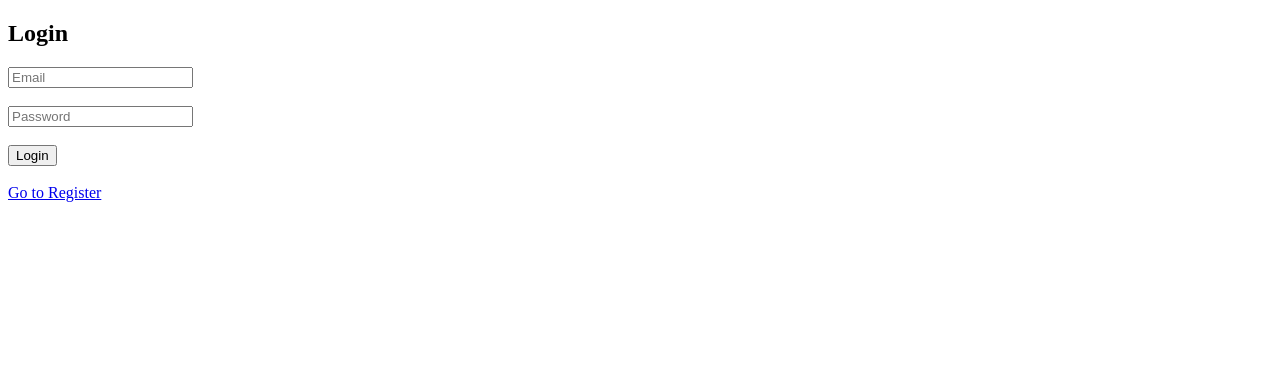
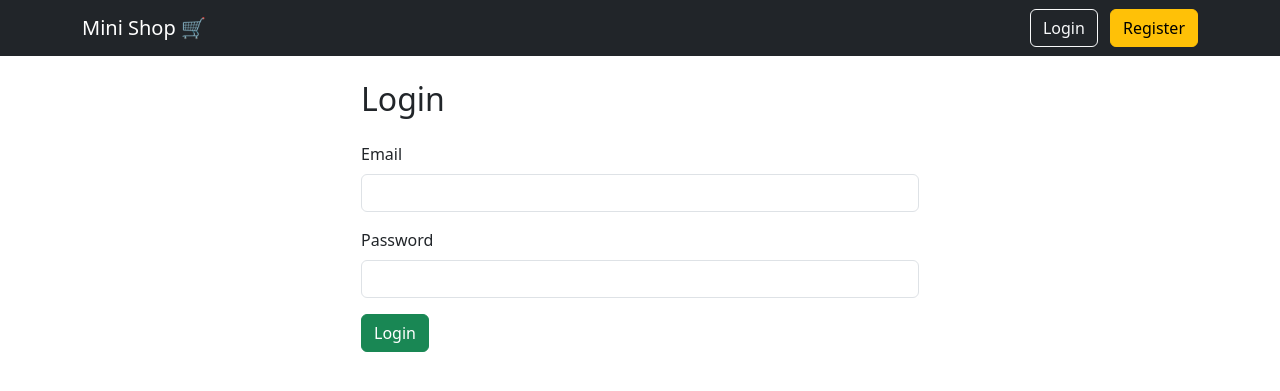
Before and after one commit to WIN18953/mini_shop, a Flask app: page /login in a window 1280 px wide. Shown: the top 391 px of the page. Run offline with Flask 3, Linux system fonts and the light colour scheme.

Commit message:
Create login page

```diff
--- a/templates/login.html
+++ b/templates/login.html
@@ -1,20 +1,21 @@
-<!DOCTYPE html>
-<html>
-<head>
-    <title>Login</title>
-</head>
-<body>
+{% extends "base.html" %}
 
-<h2>Login</h2>
+{% block content %}
+<div class="col-md-6 mx-auto">
+    <h2 class="mb-4">Login</h2>
 
-<form method="POST">
-    <input type="email" name="email" placeholder="Email" required><br><br>
-    <input type="password" name="password" placeholder="Password" required><br><br>
-    <button type="submit">Login</button>
-</form>
+    <form method="POST">
+        <div class="mb-3">
+            <label class="form-label">Email</label>
+            <input type="email" name="email" class="form-control" required>
+        </div>
 
-<br>
-<a href="/register">Go to Register</a>
+        <div class="mb-3">
+            <label class="form-label">Password</label>
+            <input type="password" name="password" class="form-control" required>
+        </div>
 
-</body>
-</html>
+        <button type="submit" class="btn btn-success">Login</button>
+    </form>
+</div>
+{% endblock %}
```
